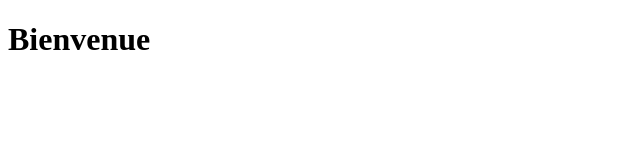
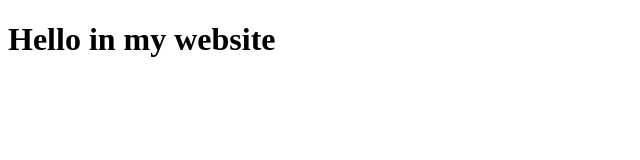
Before and after one commit to zinabwadig-dev/pullrequest, a plain HTML site: page index.html in a window 1280 px wide. Shown: the whole page, without its empty margins (0-640 px from the left). Drawn offline with Linux system fonts and the light colour scheme.

Commit message:
Add feature

```diff
--- a/index.html
+++ b/index.html
@@ -6,6 +6,6 @@
     <title>pull request</title>
 </head>
 <body>
-    <h1>Bienvenue</h1>
+    <h1>Hello in my website</h1>
 </body>
 </html>
```
